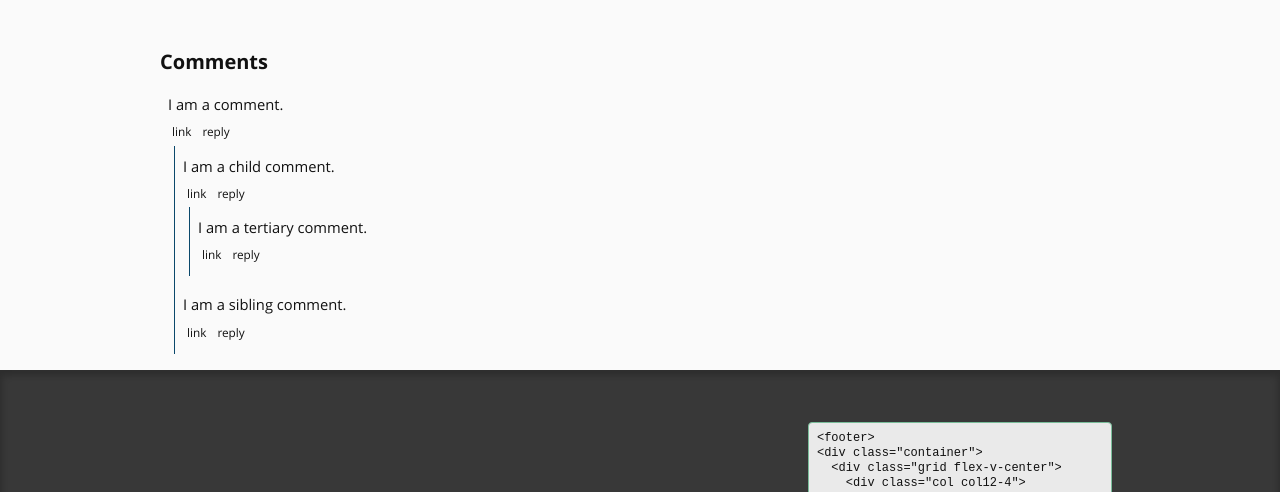
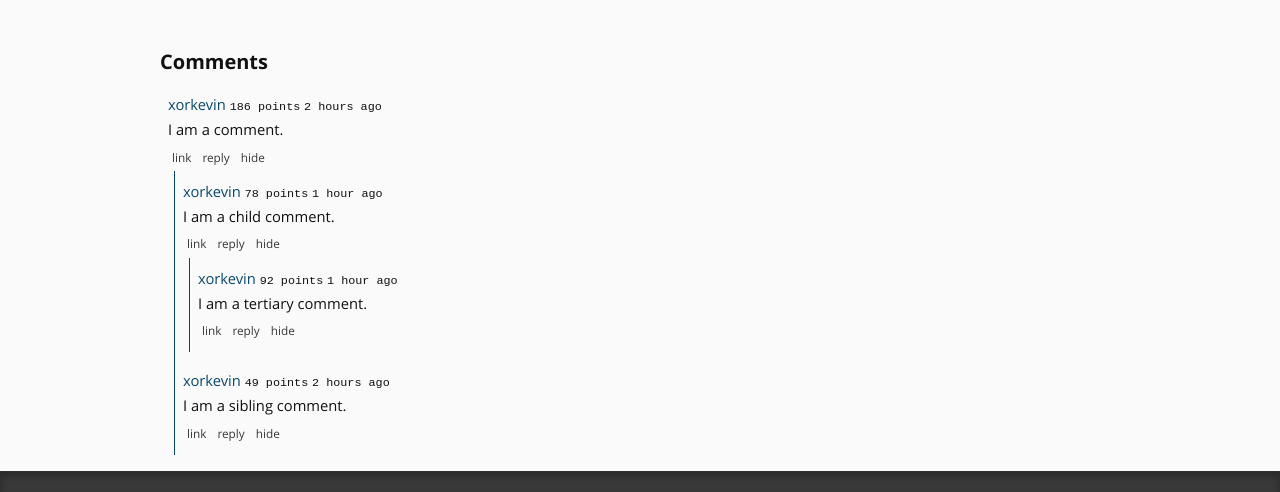
Before and after one commit to bulletcms/bullet-flash, a plain HTML site: page index.html in a window 1280 px wide. Shown: the part 8986-9478 px from the top of the page. Drawn offline with Linux system fonts and the light colour scheme.

Commit message:
comments style finished

```diff
--- a/index.html
+++ b/index.html
@@ -414,37 +414,65 @@ best practice is to place container into content column--&gt;
         <h3>Comments</h3>
 
         <div class="comment">
-          I am a comment.
-
+          <div class="comment-info">
+            <span class="username"><a>xorkevin</a></span>
+            <span class="score">186 points</span>
+            <span class="date">2 hours ago</span>
+          </div>
+          <div class="comment-content">
+            I am a comment.
+          </div>
           <ul class="comment-options">
             <li><a>link</a></li>
-            <li><a>reply</a><li>
+            <li><a>reply</a></li>
+            <li><a>hide</a></li>
           </ul>
 
           <div class="comment">
-            I am a child comment.
-
+            <div class="comment-info">
+              <span class="username"><a>xorkevin</a></span>
+              <span class="score">78 points</span>
+              <span class="date">1 hour ago</span>
+            </div>
+            <div class="comment-content">
+              I am a child comment.
+            </div>
             <ul class="comment-options">
               <li><a>link</a></li>
-              <li><a>reply</a><li>
+              <li><a>reply</a></li>
+              <li><a>hide</a></li>
             </ul>
 
             <div class="comment">
-              I am a tertiary comment.
-
+              <div class="comment-info">
+                <span class="username"><a>xorkevin</a></span>
+                <span class="score">92 points</span>
+                <span class="date">1 hour ago</span>
+              </div>
+              <div class="comment-content">
+                I am a tertiary comment.
+              </div>
               <ul class="comment-options">
                 <li><a>link</a></li>
-                <li><a>reply</a><li>
+                <li><a>reply</a></li>
+                <li><a>hide</a></li>
               </ul>
             </div>
           </div>
 
           <div class="comment">
-            I am a sibling comment.
-
+            <div class="comment-info">
+              <span class="username"><a>xorkevin</a></span>
+              <span class="score">49 points</span>
+              <span class="date">2 hours ago</span>
+            </div>
+            <div class="comment-content">
+              I am a sibling comment.
+            </div>
             <ul class="comment-options">
               <li><a>link</a></li>
-              <li><a>reply</a><li>
+              <li><a>reply</a></li>
+              <li><a>hide</a></li>
             </ul>
           </div>
         </div>
```
Also changed, not shown: main.css.
